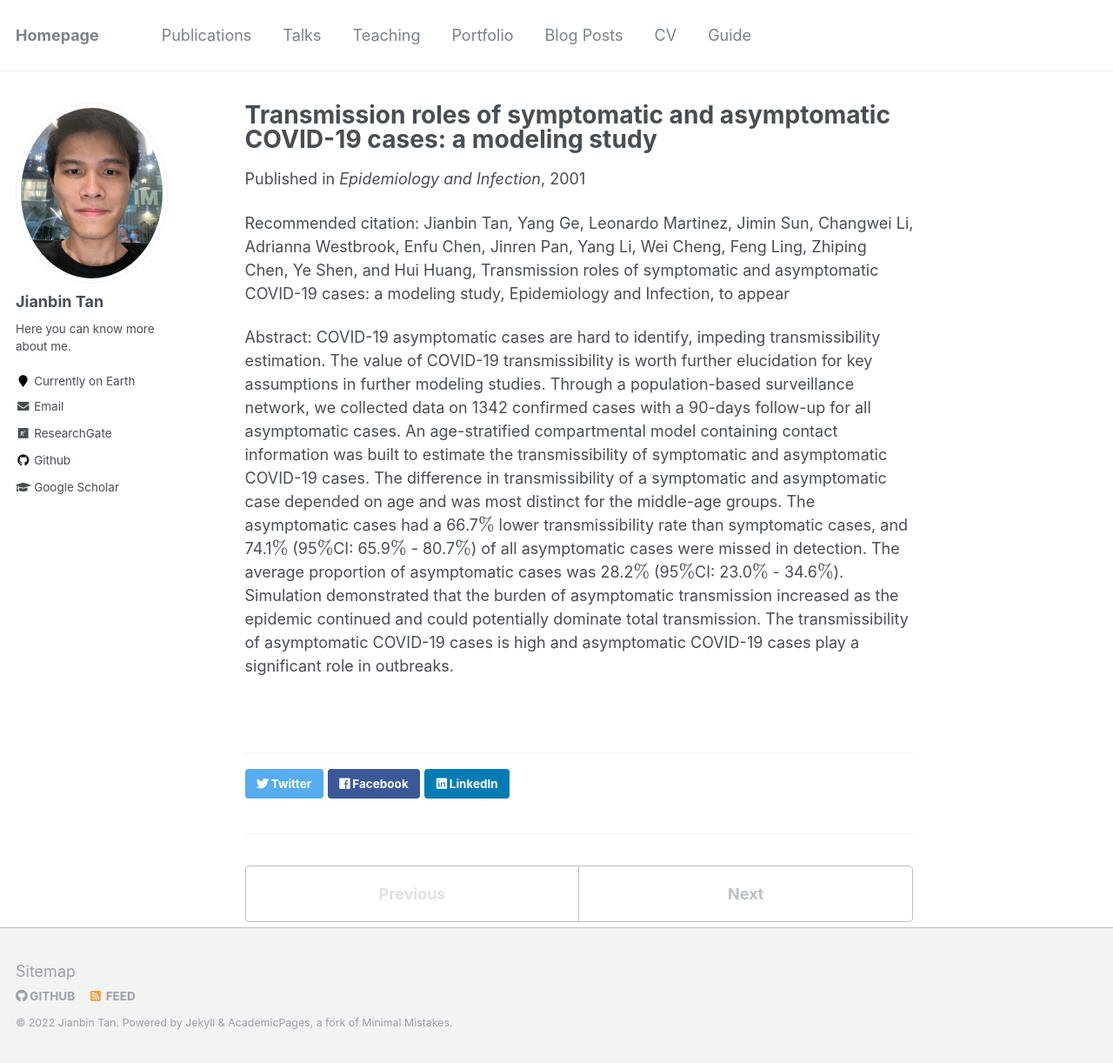
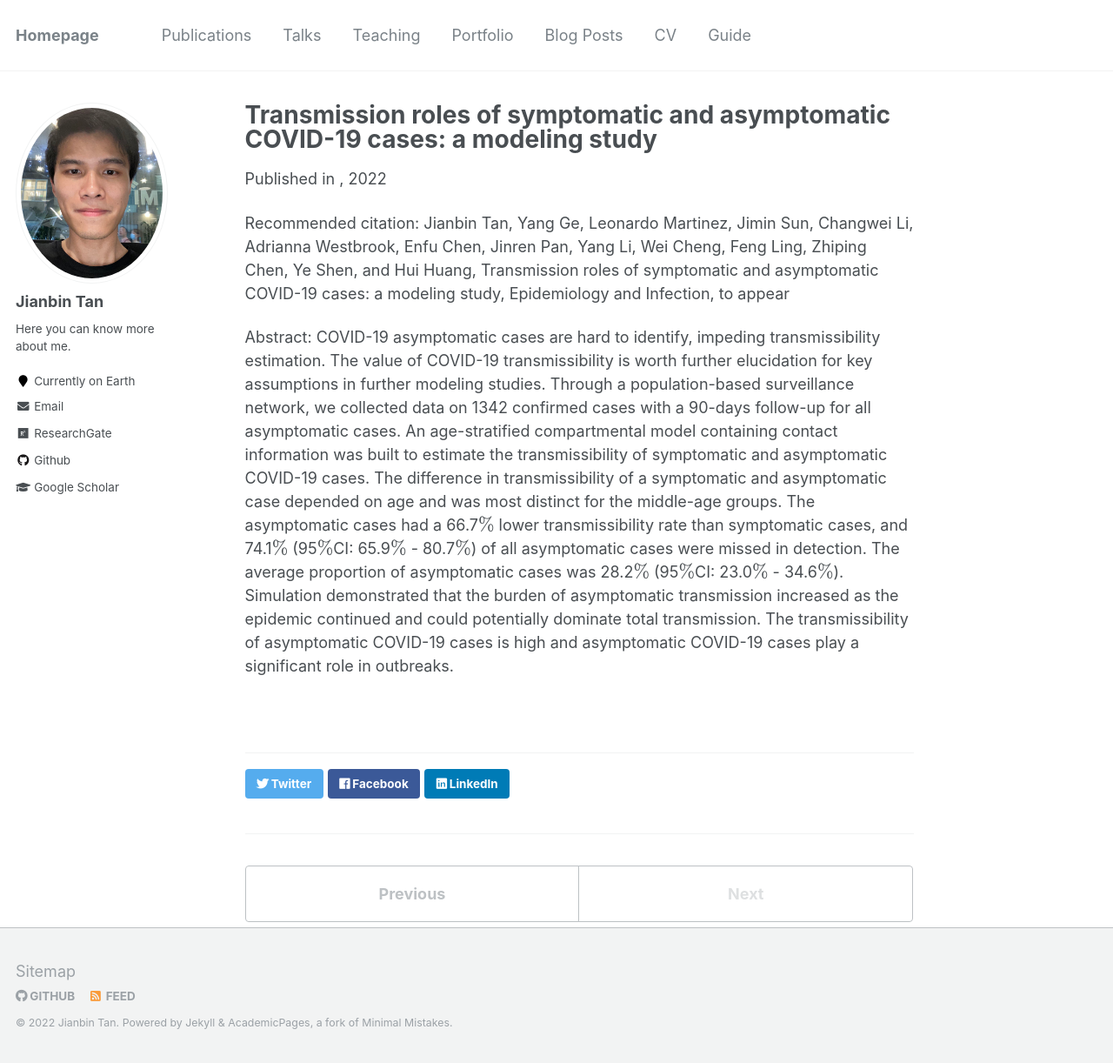
Before and after one commit to Tan-jianbin/Tan-jianbin.github.io, a Jekyll site: the page built from _publications/E&I1.md, in a window 1280 px wide and 1222 px high. Shown: the whole window at 87% size. Built offline with Jekyll 4.4.1, drawn with Linux system fonts in a browser that asks for light colours; formulas are drawn with MathJax 3.

Commit message:
Update E&I1.md

```diff
--- a/_publications/E&I1.md
+++ b/_publications/E&I1.md
@@ -3,8 +3,8 @@ title: "Transmission roles of symptomatic and asymptomatic COVID-19 cases: a mod
 collection: publications
 permalink: /publication/E&I1
 excerpt: ''
-date: 1-1-1
-venue: 'Epidemiology and Infection'
+date: 2022-09-19
+venue: ''
 paperurl: ''
 citation: 'Jianbin Tan, Yang Ge, Leonardo Martinez, Jimin Sun, Changwei Li, Adrianna Westbrook, Enfu Chen, Jinren Pan, Yang Li, Wei Cheng, Feng Ling, Zhiping Chen, Ye Shen, and Hui Huang,  Transmission roles of symptomatic and asymptomatic COVID-19 cases: a modeling study, Epidemiology and Infection, to appear'
 
```
